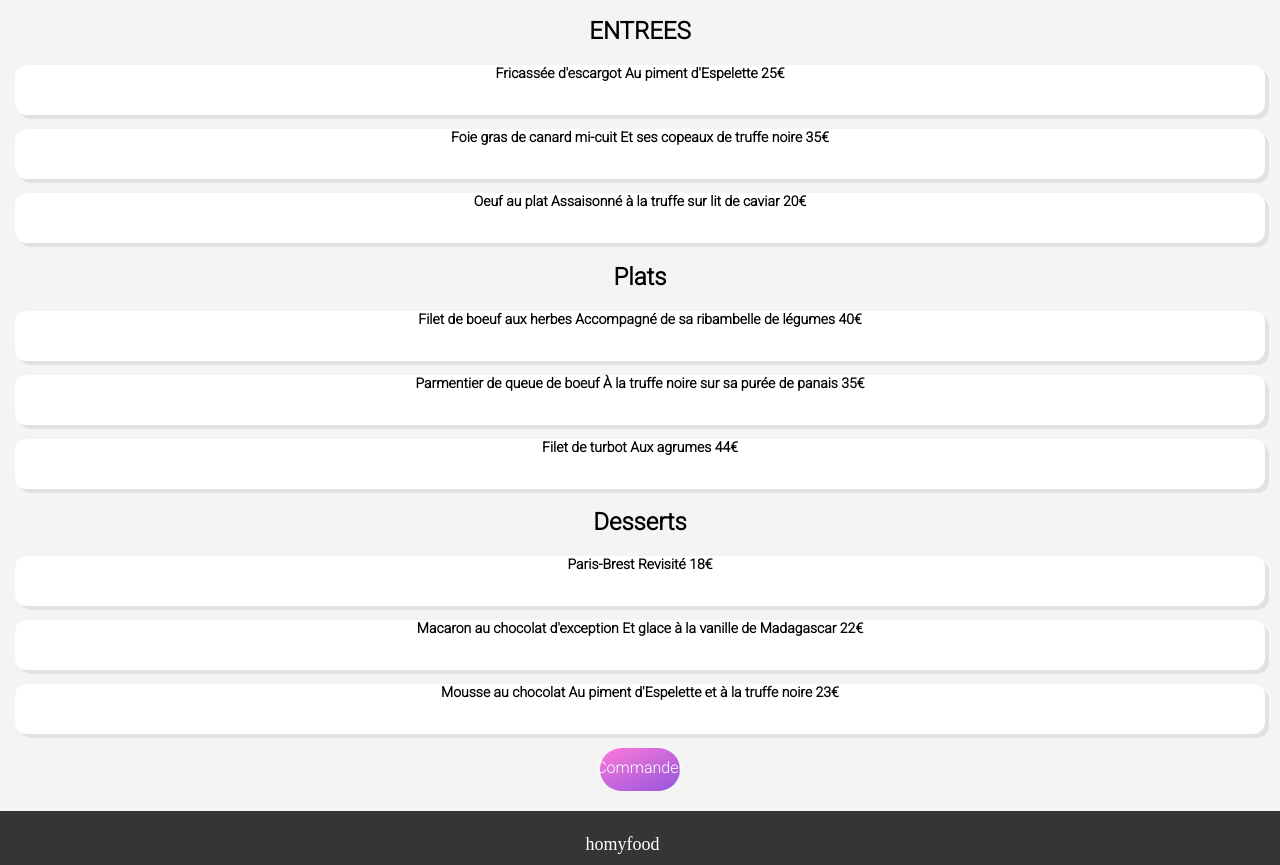
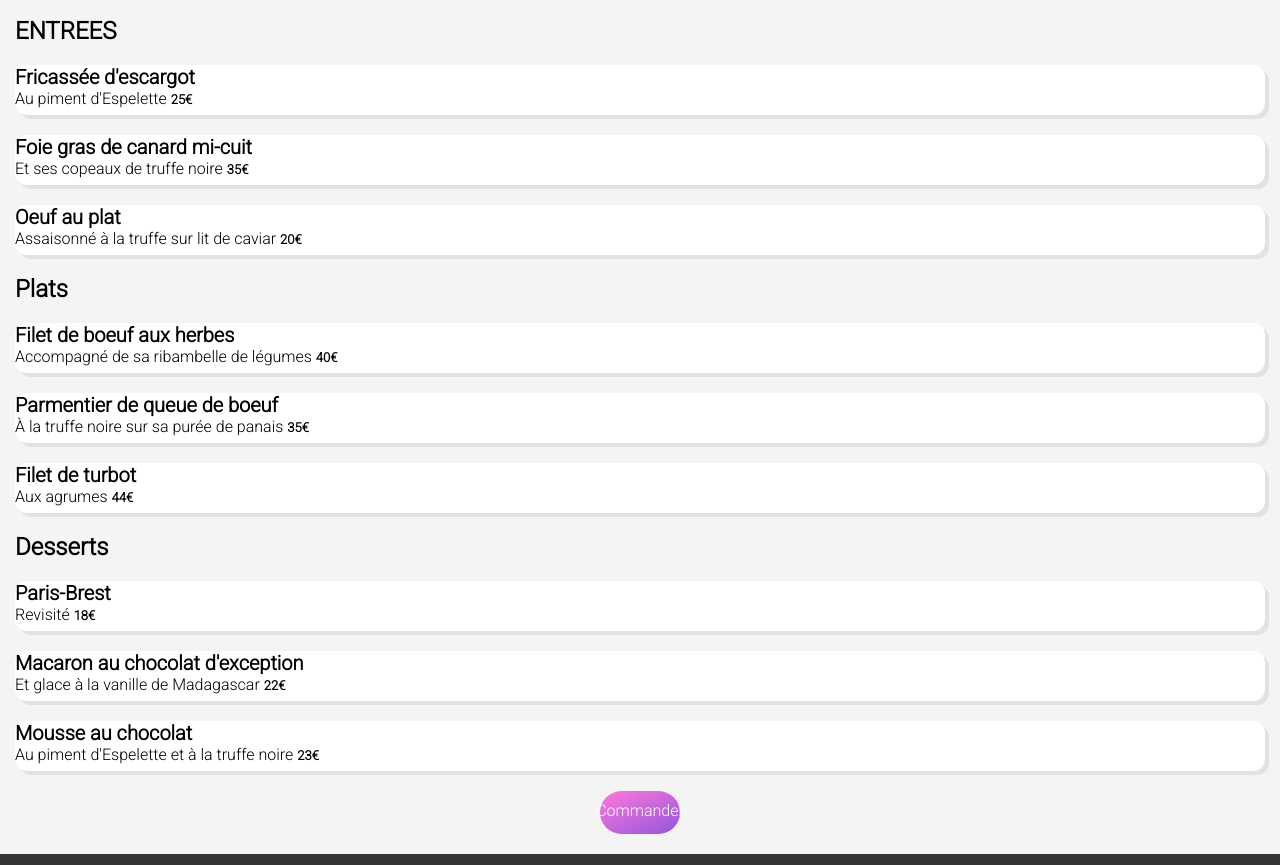
Before and after one commit to Aurelien77/AurelienMonceau_3_20042021, a website: page la_palette_du_gout.html in a window 1280 px wide. Shown: the part 300-1165 px from the top of the page. Drawn offline with Linux system fonts and the light colour scheme; a web font is replaced by a local one.

Commit message:
modification des tailles de fonts menus Lapalette

```diff
--- a/la_palette_du_gout.html
+++ b/la_palette_du_gout.html
@@ -45,16 +45,23 @@
    <h1> La palette du goût </h1>
 
 <h2>ENTREES</h2>
-<h3> Fricassée d'escargot
-    Au piment d'Espelette
-    25€
-    </h3>
-<h3> Foie gras de canard mi-cuit
-    Et ses copeaux de truffe noire
-    35€  </h3>
-<h3> Oeuf au plat
-    Assaisonné à la truffe sur lit de caviar
-    20€ </h3>
+<h3 class="menutitre">Fricassée d'escargot  <br>
+<div class="menutitre__text">  Au piment d'Espelette
+    <span class="menutitre__prix">  25€  </span>
+</div></h3>
+
+
+
+<h3 class="menutitre"> Foie gras de canard mi-cuit  <br>
+    <div class="menutitre__text">  Et ses copeaux de truffe noire
+        <span class="menutitre__prix">  35€ </span>
+    </div></h3>
+
+
+<h3 class="menutitre">Oeuf au plat  <br>
+   <div class="menutitre__text"> Assaisonné à la truffe sur lit de caviar
+    <span class="menutitre__prix"> 20€ </span>
+</div></h3>
 
 
 <!--  Div des entrées -->
@@ -64,24 +71,21 @@
 
     <h2>Plats</h2>
 
-    <h3>
-        Filet de boeuf aux herbes
-        Accompagné de sa ribambelle de légumes
-        40€
-</h3>
+    <h3 class="menutitre"> Filet de boeuf aux herbes <br>
+        <div class="menutitre__text">  Accompagné de sa ribambelle de légumes
+            <span class="menutitre__prix"> 40€ </span>
+        </div></h3>
 
 
-    <h3>
-        Parmentier de queue de boeuf
-        À la truffe noire sur sa purée de panais
-        35€
-</h3>
+    <h3 class="menutitre">Parmentier de queue de boeuf   <br>
+        <div class="menutitre__text"> À la truffe noire sur sa purée de panais
+            <span class="menutitre__prix">   35€ </span>
+    </div></h3>
 
-    <h3>
-        Filet de turbot
-        Aux agrumes
-        44€
-</h3>
+    <h3 class="menutitre">    Filet de turbot  <br>
+        <div class="menutitre__text">   Aux agrumes
+            <span class="menutitre__prix">  44€ </span>
+    </div></h3>
 
 
 
@@ -89,23 +93,20 @@
 
     <h2>Desserts</h2>
 
-        <h3>
-            Paris-Brest
-            Revisité
-            18€
+        <h3 class="menutitre">  Paris-Brest <br>
+            <div class="menutitre__text">   Revisité
+                <span class="menutitre__prix">   18€ </span>
+        </div></h3>
 
-    </h3>
+  <h3 class="menutitre">  Macaron au chocolat d'exception  <br>
+    <div class="menutitre__text">  Et glace à la vanille de Madagascar
+        <span class="menutitre__prix"> 22€ </span>
+</div></h3>
 
-  <h3>
-    Macaron au chocolat d'exception
-Et glace à la vanille de Madagascar
-22€
-</h3>
-
-  <h3>
-    Mousse au chocolat
-    Au piment d'Espelette et à la truffe noire
-    23€   </h3>
+  <h3 class="menutitre">  Mousse au chocolat  <br>
+    <div class="menutitre__text"> Au piment d'Espelette et à la truffe noire
+        <span class="menutitre__prix"> 23€  </span>
+</div></h3>
 
 
         </section>     </div>
--- a/sass/components/_button.scss
+++ b/sass/components/_button.scss
@@ -162,7 +162,7 @@ margin-bottom: 20px;
 
 
   /*  Breckpoint tablette*/
-@media only screen and (min-width: 600px)  {
+@media only screen and (min-width: 1025px)  {
 
 
     .boutoncoex{
@@ -240,7 +240,7 @@ margin-bottom: 20px;
 
       }
 
-@media only screen and (max-width: 400px)  {
+@media only screen and (max-width: 100px)  {
 
 
         .boutoncoex{
--- a/sass/pages/_index.scss
+++ b/sass/pages/_index.scss
@@ -205,6 +205,8 @@ h3 {
 
 
 }
+
+
 p {
   padding-left: 10px;
 text-align: left;
@@ -224,7 +226,6 @@ margin-bottom: 20px;
 
 
 }
-
 
 
 
@@ -274,7 +275,6 @@ font-family: $font-texte;
 
 
 
-
 &__imagearierre{
   width: 100%;
   height: 440px;
@@ -293,6 +293,42 @@ border-radius: 20px;
 background-color: #f4f4f4;
 padding-left: 15px;
 padding-right: 15px;
+text-align: left;
+
+
+.menutitre{
+  background-color: white;
+  height: 50px;
+  border-radius: 12px;
+  box-shadow: 4px 4px #e4e1e1;
+  font-size: 20px;
+font-weight: bold;
+
+
+  &__text{
+     text-align: left;
+       font-size: 16px;
+       flex-direction: row;
+       font-weight: 500;
+       text-align: left;
+      }
+
+
+&__prix {
+  text-align: right;
+     font-size: 13px;
+     flex-direction: row;
+     font-weight: bold;
+
+    }
+
+      }
+
+
+
+
+
+
 
 h3 {
 background-color: white;
@@ -302,6 +338,8 @@ box-shadow: 4px 4px #e4e1e1;
 font-size: 14px;
 
 }
+
+
   }
   }
 
```
Also changed, not shown: css/style.css, 1 other file.
